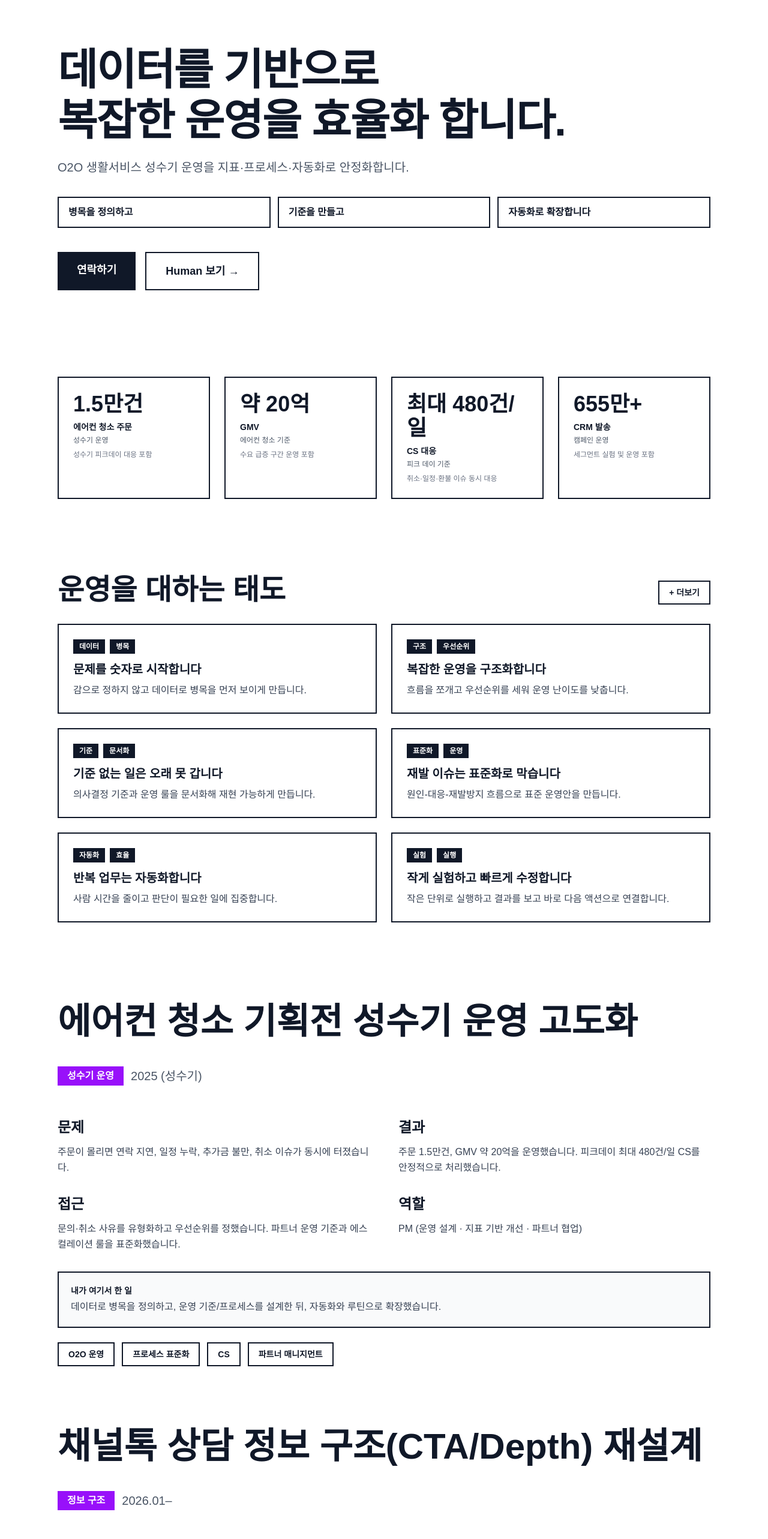
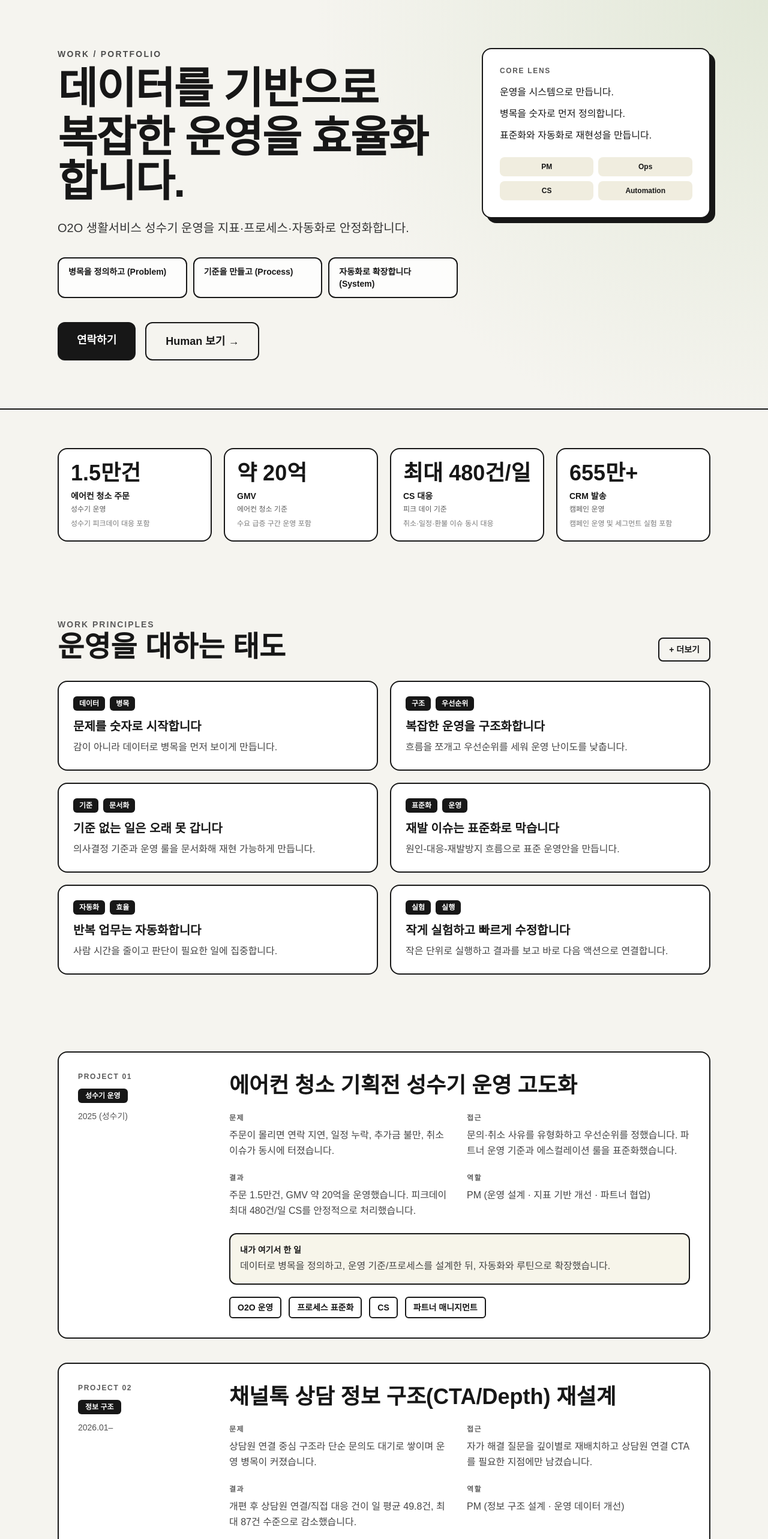
Before and after one commit to realgyu/Whoisjin, a Next.js app: page /work in a window 1280 px wide. Shown: the top 2566 px of the page at 60% size. Built offline with nearby package versions, Linux system fonts and the light colour scheme.

Commit message:
Redesign work and human pages with portfolio-inspired layout

```diff
--- a/app/work/page.tsx
+++ b/app/work/page.tsx
@@ -6,9 +6,9 @@ export default function WorkPage() {
   const [showAllPrinciples, setShowAllPrinciples] = useState(false);
 
   const heroBullets = [
-    "병목을 정의하고",
-    "기준을 만들고",
-    "자동화로 확장합니다",
+    "병목을 정의하고 (Problem)",
+    "기준을 만들고 (Process)",
+    "자동화로 확장합니다 (System)",
   ];
 
   const impacts = [
@@ -34,14 +34,14 @@ export default function WorkPage() {
       label: "CRM 발송",
       value: "655만+",
       desc: "캠페인 운영",
-      context: "세그먼트 실험 및 운영 포함",
+      context: "캠페인 운영 및 세그먼트 실험 포함",
     },
   ];
 
   const workPrinciples = [
     {
       title: "문제를 숫자로 시작합니다",
-      detail: "감으로 정하지 않고 데이터로 병목을 먼저 보이게 만듭니다.",
+      detail: "감이 아니라 데이터로 병목을 먼저 보이게 만듭니다.",
       keywords: ["데이터", "병목"],
     },
     {
@@ -81,7 +81,7 @@ export default function WorkPage() {
     },
     {
       title: "지표는 행동으로 끝나야 합니다",
-      detail: "리포트로 끝내지 않고 운영 액션과 책임자까지 연결합니다.",
+      detail: "리포트에서 멈추지 않고 운영 액션과 책임자까지 연결합니다.",
       keywords: ["지표", "액션"],
     },
     {
@@ -155,24 +155,29 @@ export default function WorkPage() {
     : workPrinciples.slice(0, 6);
 
   return (
-    <div className="min-h-screen bg-white">
-      <section className="max-w-6xl mx-auto px-4 sm:px-6 md:px-8 py-12 md:py-20">
-        <h1 className="text-4xl md:text-7xl font-black text-gray-900 leading-[1.05] tracking-tight">
+    <main className="min-h-screen bg-[#f5f4ef] text-[#171717]">
+      <section className="relative overflow-hidden border-b-2 border-[#171717] bg-[radial-gradient(circle_at_top_right,_#e2e8d8_0%,_#f5f4ef_52%)]">
+        <div className="max-w-6xl mx-auto px-4 sm:px-6 md:px-8 py-14 md:py-20">
+          <div className="grid grid-cols-1 lg:grid-cols-[1.4fr_0.8fr] gap-8 md:gap-10 items-start">
+            <div>
+              <p className="text-xs md:text-sm font-bold tracking-[0.16em] uppercase text-[#4c4c4c]">
+                Work / Portfolio
+              </p>
+              <h1 className="mt-3 text-4xl md:text-7xl font-black leading-[1.02] tracking-tight">
                 데이터를 기반으로
               </h1>
-        <h1 className="mt-2 text-4xl md:text-7xl font-black text-gray-900 leading-[1.05] tracking-tight">
+              <h1 className="mt-2 text-4xl md:text-7xl font-black leading-[1.02] tracking-tight">
                 복잡한 운영을 효율화 합니다.
               </h1>
-
-        <p className="mt-6 text-base md:text-xl text-gray-600 font-medium max-w-3xl leading-relaxed">
+              <p className="mt-6 text-base md:text-xl text-[#353535] font-medium max-w-3xl leading-relaxed">
                 O2O 생활서비스 성수기 운영을 지표·프로세스·자동화로 안정화합니다.
               </p>
 
-        <ul className="mt-8 grid grid-cols-1 sm:grid-cols-3 gap-3">
+              <ul className="mt-8 grid grid-cols-1 sm:grid-cols-3 gap-2.5">
                 {heroBullets.map((bullet) => (
                   <li
                     key={bullet}
-              className="border-2 border-gray-900 px-4 py-3 text-sm md:text-base font-bold text-gray-900"
+                    className="rounded-xl border-2 border-[#171717] bg-white/80 px-4 py-3 text-sm font-bold"
                   >
                     {bullet}
                   </li>
@@ -182,131 +187,148 @@ export default function WorkPage() {
               <div className="flex flex-col sm:flex-row gap-3 sm:gap-4 mt-10">
                 <a
                   href="mailto:contact@example.com"
-            className="w-full sm:w-auto px-6 sm:px-8 py-3.5 sm:py-4 bg-gray-900 text-white text-base sm:text-lg font-bold hover:bg-gray-800 transition-colors text-center"
+                  className="w-full sm:w-auto px-6 sm:px-8 py-3.5 sm:py-4 rounded-xl bg-[#171717] text-white text-base sm:text-lg font-bold hover:bg-black transition-colors text-center"
                 >
                   연락하기
                 </a>
                 <a
                   href="/human"
-            className="w-full sm:w-auto px-6 sm:px-8 py-3.5 sm:py-4 border-2 border-gray-900 text-gray-900 text-base sm:text-lg font-bold hover:bg-gray-50 transition-colors text-center"
+                  className="w-full sm:w-auto px-6 sm:px-8 py-3.5 sm:py-4 rounded-xl border-2 border-[#171717] text-[#171717] text-base sm:text-lg font-bold hover:bg-white transition-colors text-center"
                 >
                   Human 보기 →
                 </a>
               </div>
+            </div>
+
+            <aside className="rounded-2xl border-2 border-[#171717] bg-white p-6 md:p-7 shadow-[8px_8px_0px_#171717]">
+              <p className="text-xs font-bold tracking-[0.14em] uppercase text-[#5a5a5a]">Core Lens</p>
+              <ul className="mt-4 space-y-3">
+                <li className="text-sm md:text-base font-medium">운영을 시스템으로 만듭니다.</li>
+                <li className="text-sm md:text-base font-medium">병목을 숫자로 먼저 정의합니다.</li>
+                <li className="text-sm md:text-base font-medium">표준화와 자동화로 재현성을 만듭니다.</li>
+              </ul>
+              <div className="mt-6 grid grid-cols-2 gap-2">
+                <span className="rounded-lg bg-[#f0eddf] px-3 py-2 text-xs font-bold text-center">PM</span>
+                <span className="rounded-lg bg-[#f0eddf] px-3 py-2 text-xs font-bold text-center">Ops</span>
+                <span className="rounded-lg bg-[#f0eddf] px-3 py-2 text-xs font-bold text-center">CS</span>
+                <span className="rounded-lg bg-[#f0eddf] px-3 py-2 text-xs font-bold text-center">Automation</span>
+              </div>
+            </aside>
+          </div>
+        </div>
       </section>
 
       <section className="max-w-6xl mx-auto px-4 sm:px-6 md:px-8 py-10 md:py-16">
-        <div className="grid grid-cols-2 md:grid-cols-4 gap-4 sm:gap-6">
+        <div className="grid grid-cols-2 md:grid-cols-4 gap-4 sm:gap-5">
           {impacts.map((impact) => (
-            <div key={impact.label} className="border-2 border-gray-900 p-4 sm:p-6">
-              <div className="text-2xl sm:text-3xl md:text-4xl font-black text-gray-900 mb-2">
-                {impact.value}
-              </div>
-              <div className="text-xs sm:text-sm font-bold text-gray-900 mb-1">
-                {impact.label}
-              </div>
-              <div className="text-[11px] sm:text-xs text-gray-600">{impact.desc}</div>
-              <div className="mt-2 text-[11px] sm:text-xs text-gray-500">{impact.context}</div>
-            </div>
+            <article
+              key={impact.label}
+              className="rounded-2xl border-2 border-[#171717] bg-white p-4 sm:p-5"
+            >
+              <p className="text-2xl sm:text-3xl md:text-4xl font-black text-[#171717]">{impact.value}</p>
+              <p className="mt-2 text-xs sm:text-sm font-bold text-[#171717]">{impact.label}</p>
+              <p className="mt-1 text-[11px] sm:text-xs text-[#5b5b5b]">{impact.desc}</p>
+              <p className="mt-2 text-[11px] sm:text-xs text-[#7a7a7a]">{impact.context}</p>
+            </article>
           ))}
         </div>
       </section>
 
       <section className="max-w-6xl mx-auto px-4 sm:px-6 md:px-8 py-10 md:py-16">
         <div className="flex items-end justify-between gap-3 mb-6 md:mb-8">
-          <h2 className="text-3xl md:text-5xl font-black text-gray-900">운영을 대하는 태도</h2>
+          <div>
+            <p className="text-xs md:text-sm font-bold tracking-[0.14em] uppercase text-[#5a5a5a]">
+              Work Principles
+            </p>
+            <h2 className="mt-1 text-3xl md:text-5xl font-black text-[#171717]">운영을 대하는 태도</h2>
+          </div>
           <button
             type="button"
             onClick={() => setShowAllPrinciples((prev) => !prev)}
-            className="px-4 py-2 border-2 border-gray-900 text-sm font-bold text-gray-900 hover:bg-gray-50 transition-colors"
+            className="rounded-lg border-2 border-[#171717] px-4 py-2 text-sm font-bold hover:bg-white transition-colors"
           >
             {showAllPrinciples ? "접기" : "+ 더보기"}
           </button>
         </div>
 
-        <div className="grid grid-cols-1 md:grid-cols-2 gap-4 sm:gap-6">
+        <div className="grid grid-cols-1 md:grid-cols-2 gap-4 sm:gap-5">
           {visiblePrinciples.map((principle) => (
-            <article key={principle.title} className="border-2 border-gray-900 p-5 sm:p-6">
+            <article key={principle.title} className="rounded-2xl border-2 border-[#171717] bg-white p-5 sm:p-6">
               <div className="flex flex-wrap gap-2 mb-3">
                 {principle.keywords.map((keyword) => (
                   <span
                     key={keyword}
-                    className="px-2.5 py-1 bg-gray-900 text-white text-xs font-bold"
+                    className="rounded-md bg-[#171717] px-2.5 py-1 text-xs font-bold text-white"
                   >
                     {keyword}
                   </span>
                 ))}
               </div>
-              <h3 className="text-xl font-black text-gray-900 mb-2">{principle.title}</h3>
-              <p className="text-sm sm:text-base text-gray-700 leading-relaxed">{principle.detail}</p>
+              <h3 className="text-xl font-black text-[#171717] mb-2">{principle.title}</h3>
+              <p className="text-sm sm:text-base text-[#444] leading-relaxed">{principle.detail}</p>
             </article>
           ))}
         </div>
       </section>
 
-      <section className="max-w-6xl mx-auto px-4 sm:px-6 md:px-8 py-10 md:py-16 mb-16 md:mb-20">
-        <div className="space-y-16 md:space-y-24">
+      <section className="max-w-6xl mx-auto px-4 sm:px-6 md:px-8 py-10 md:py-16 pb-20">
+        <div className="space-y-8 md:space-y-10">
           {projects.map((project) => (
-            <article key={project.id} className="relative">
-              <div className="mb-8 md:mb-12">
-                <h2 className="text-3xl md:text-6xl font-black text-gray-900 leading-tight mb-3 md:mb-4">
-                  <span className="block">{project.title}</span>
-                  <span className="mt-3 inline-flex items-center gap-3 flex-wrap">
-                    <span className="px-3 sm:px-4 py-1 bg-purple-600 text-white text-sm sm:text-base font-bold">
+            <article key={project.id} className="rounded-2xl border-2 border-[#171717] bg-white p-5 md:p-8">
+              <div className="grid grid-cols-1 md:grid-cols-[220px_1fr] gap-6 md:gap-8">
+                <div>
+                  <p className="text-xs font-bold tracking-[0.14em] uppercase text-[#5a5a5a]">Project 0{project.id}</p>
+                  <p className="mt-3 inline-block rounded-md bg-[#171717] px-3 py-1 text-xs font-bold text-white">
                     {project.highlight}
-                    </span>
-                    <span className="text-base sm:text-lg md:text-xl text-gray-600 font-medium">
-                      {project.timeline}
-                    </span>
-                  </span>
-                </h2>
+                  </p>
+                  <p className="mt-3 text-sm text-[#555] font-medium">{project.timeline}</p>
                 </div>
 
-              <div className="grid grid-cols-1 md:grid-cols-2 gap-8 md:gap-12">
-                <div className="space-y-8">
                 <div>
-                    <h3 className="text-xl sm:text-2xl font-black text-gray-900 mb-3">문제</h3>
-                    <p className="text-sm sm:text-base text-gray-700 leading-relaxed">{project.problem}</p>
+                  <h3 className="text-2xl md:text-4xl font-black leading-tight text-[#171717]">{project.title}</h3>
+
+                  <div className="mt-6 grid grid-cols-1 md:grid-cols-2 gap-4 md:gap-6">
+                    <div>
+                      <p className="text-xs font-bold tracking-[0.12em] uppercase text-[#616161]">문제</p>
+                      <p className="mt-2 text-sm sm:text-base text-[#444] leading-relaxed">{project.problem}</p>
                     </div>
                     <div>
-                    <h3 className="text-xl sm:text-2xl font-black text-gray-900 mb-3">접근</h3>
-                    <p className="text-sm sm:text-base text-gray-700 leading-relaxed">{project.approach}</p>
+                      <p className="text-xs font-bold tracking-[0.12em] uppercase text-[#616161]">접근</p>
+                      <p className="mt-2 text-sm sm:text-base text-[#444] leading-relaxed">{project.approach}</p>
+                    </div>
+                    <div>
+                      <p className="text-xs font-bold tracking-[0.12em] uppercase text-[#616161]">결과</p>
+                      <p className="mt-2 text-sm sm:text-base text-[#444] leading-relaxed">{project.result}</p>
+                    </div>
+                    <div>
+                      <p className="text-xs font-bold tracking-[0.12em] uppercase text-[#616161]">역할</p>
+                      <p className="mt-2 text-sm sm:text-base text-[#444] leading-relaxed">{project.role}</p>
                     </div>
                   </div>
 
-                <div className="space-y-8">
-                  <div>
-                    <h3 className="text-xl sm:text-2xl font-black text-gray-900 mb-3">결과</h3>
-                    <p className="text-sm sm:text-base text-gray-700 leading-relaxed">{project.result}</p>
-                  </div>
-                  <div>
-                    <h3 className="text-xl sm:text-2xl font-black text-gray-900 mb-3">역할</h3>
-                    <p className="text-sm sm:text-base text-gray-700 leading-relaxed">{project.role}</p>
-                  </div>
-                </div>
-              </div>
-
-              <div className="border-2 border-gray-900 mt-6 sm:mt-8 p-4 sm:p-5 bg-gray-50">
-                <p className="text-sm font-black text-gray-900 mb-1">내가 여기서 한 일</p>
-                <p className="text-sm sm:text-base text-gray-700 leading-relaxed">
+                  <div className="mt-6 rounded-xl border-2 border-[#171717] bg-[#f7f5ea] p-4">
+                    <p className="text-sm font-black text-[#171717]">내가 여기서 한 일</p>
+                    <p className="mt-1 text-sm sm:text-base text-[#444] leading-relaxed">
                       데이터로 병목을 정의하고, 운영 기준/프로세스를 설계한 뒤, 자동화와 루틴으로 확장했습니다.
                     </p>
                   </div>
 
-              <div className="flex flex-wrap gap-2 sm:gap-3 mt-4 sm:mt-6">
+                  <div className="flex flex-wrap gap-2 sm:gap-3 mt-5">
                     {project.tags.map((tag) => (
                       <span
                         key={tag}
-                    className="px-3 sm:px-4 py-2 border-2 border-gray-900 text-xs sm:text-sm font-bold text-gray-900"
+                        className="rounded-md border-2 border-[#171717] px-3 py-1.5 text-xs sm:text-sm font-bold text-[#171717]"
                       >
                         {tag}
                       </span>
                     ))}
                   </div>
+                </div>
+              </div>
             </article>
           ))}
         </div>
       </section>
-    </div>
+    </main>
   );
 }
```
Also changed, not shown: app/human/page.tsx (+65 -67 lines). Lines whose indentation alone changed are shown as unchanged.
